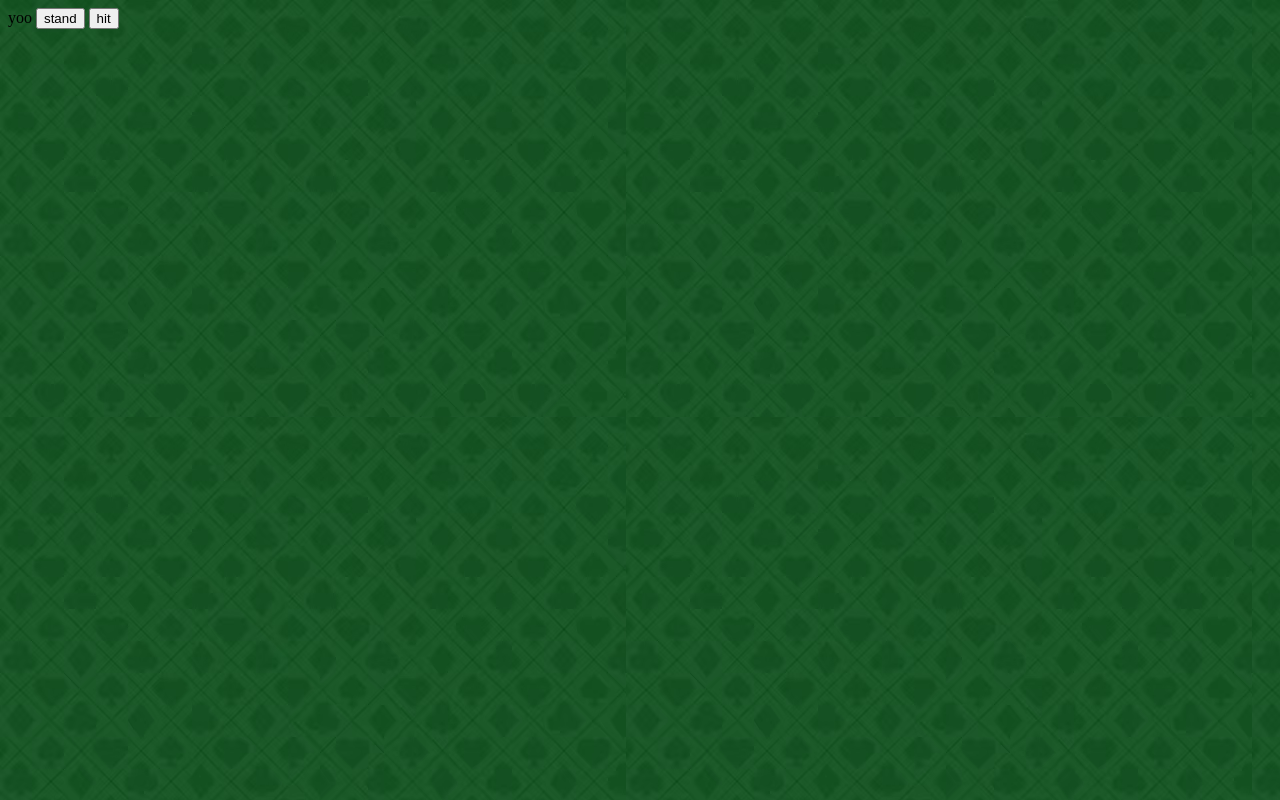
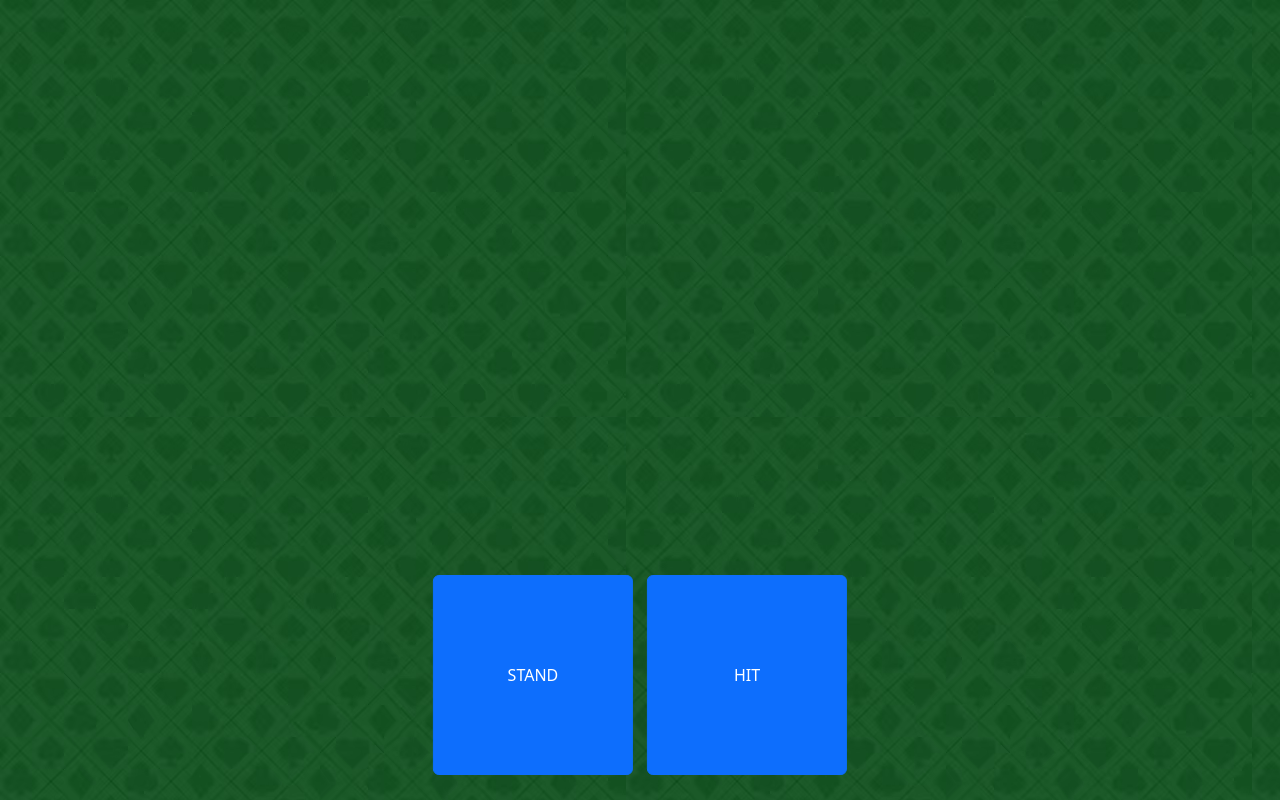
Before and after one commit to Fennessy10/BlackJack, a website: page index.html in a window 1280 px wide. Drawn offline with nearby package versions, Linux system fonts and the light colour scheme.

Commit message:
created buttons fro hitting and standing

```diff
--- a/index.html
+++ b/index.html
@@ -1,14 +1,33 @@
 <!DOCTYPE html>
 <html lang="en">
 <head>
-    <link rel="stylesheet" href="index.css">
+    <style>
+        body {
+            background-image: url(images/poker-table-background.avif);
+        }
+        .button-container {
+            position: fixed;
+            bottom: 20px;
+            text-align: center;
+            left: 50%; /* Centers horizontally */
+            transform: translateX(-50%); /* Adjusts for container width */
+
+        }
+        .button-container button {
+            width: 200px;
+            margin: 5px;
+            height: 200px;
+        }
+    </style>
+    <link rel="stylesheet" href="node_modules/bootstrap/dist/css/bootstrap.min.css">
     <meta charset="UTF-8">
     <meta name="viewport" content="width=device-width, initial-scale=1.0">
-    <title>Document</title>
+    <title>BlackJack</title>
 </head>
 <body>
-    yoo
-    <button> stand </button>
-    <button> hit </button>
+    <div class="button-container">
+        <button class="btn btn-primary"> STAND </button>
+        <button class="btn btn-primary"> HIT  </button>
+    </div>
 </body>
 </html>
```
